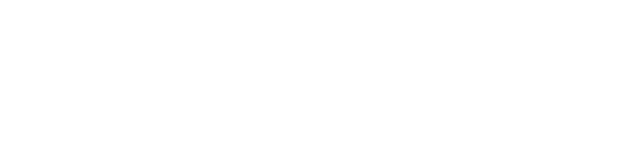
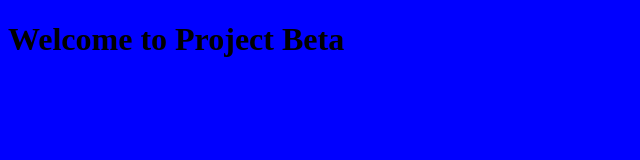
Before and after one commit to amirschwa-sch/web-development-course, a plain HTML site: page project-beta/index.html in a window 1280 px wide. Shown: the whole page, without its empty margins (0-640 px from the left). Drawn offline with Linux system fonts and the light colour scheme.

Commit message:
Update project beta files

```diff
--- a/project-beta/index.html
+++ b/project-beta/index.html
@@ -3,9 +3,12 @@
 <head>
     <meta charset="UTF-8">
     <meta name="viewport" content="width=device-width, initial-scale=1.0">
-    <title>Project part two</title>
+    <title>Project Beta</title>
+    <link rel="stylesheet" href="style.css">
 </head>
 <body>
-
+    <h1>
+        Welcome to Project Beta
+    </h1>
 </body>
 </html>
--- a/project-beta/script.js
+++ b/project-beta/script.js
@@ -0,0 +1,3 @@
+function welcome{
+    alert("Welcome to Project Beta")
+}
--- a/project-beta/style.css
+++ b/project-beta/style.css
@@ -0,0 +1,3 @@
+body {
+    background-color: blue;
+}
```
